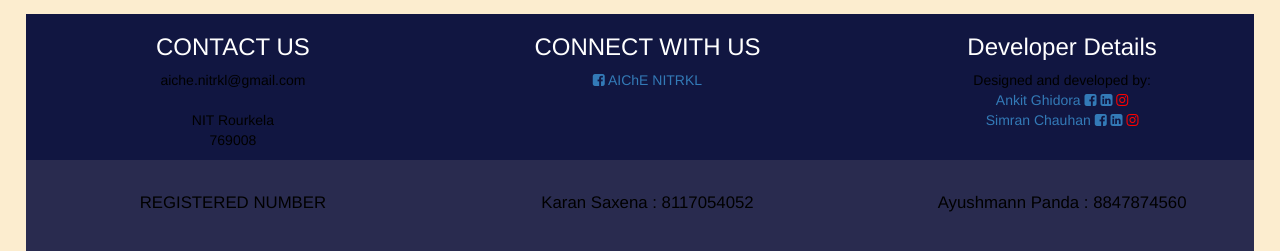
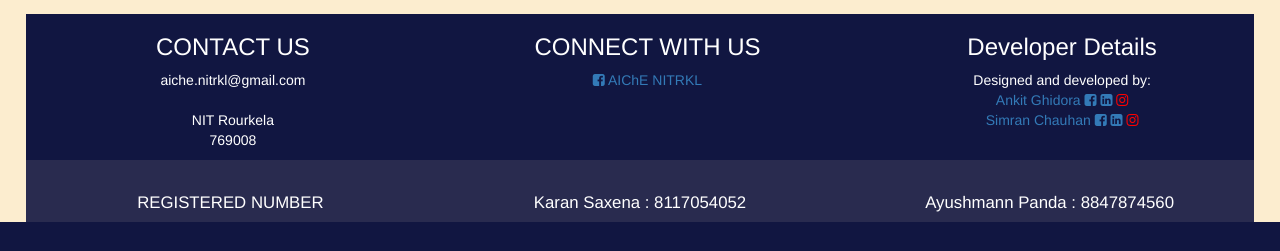
Before and after one commit to nirma42/aichenitrkl.github.io, a plain HTML site: page AIChE_Team.html in a window 1280 px wide. Shown: the part 2806-3057 px from the top of the page. Drawn offline with nearby package versions, Linux system fonts and the light colour scheme; a script that the page names is missing.

Commit message:
AIChE_Teams footer

```diff
--- a/AIChE_Team.html
+++ b/AIChE_Team.html
@@ -130,7 +130,6 @@
         </div>
 
         <div style="background-color:rgba(17, 22, 65, 0.897); color: #FFFFFF; font-size: 1.2em; padding-top: 2.5%;padding-bottom: 2.5%;">
-                <div class="row">
                 <div class="col-sm-4 text-center">
                     <p>REGISTERED NUMBER</p>
                 </div>
--- a/team.css
+++ b/team.css
@@ -26,6 +26,10 @@ img{
 
 body p {
     color:#000000;
+}
+
+footer p {
+    color: #ffffff;
 }
 
 @media only screen and (max-width:935px) {
```
Lines whose indentation alone changed are shown as unchanged.
